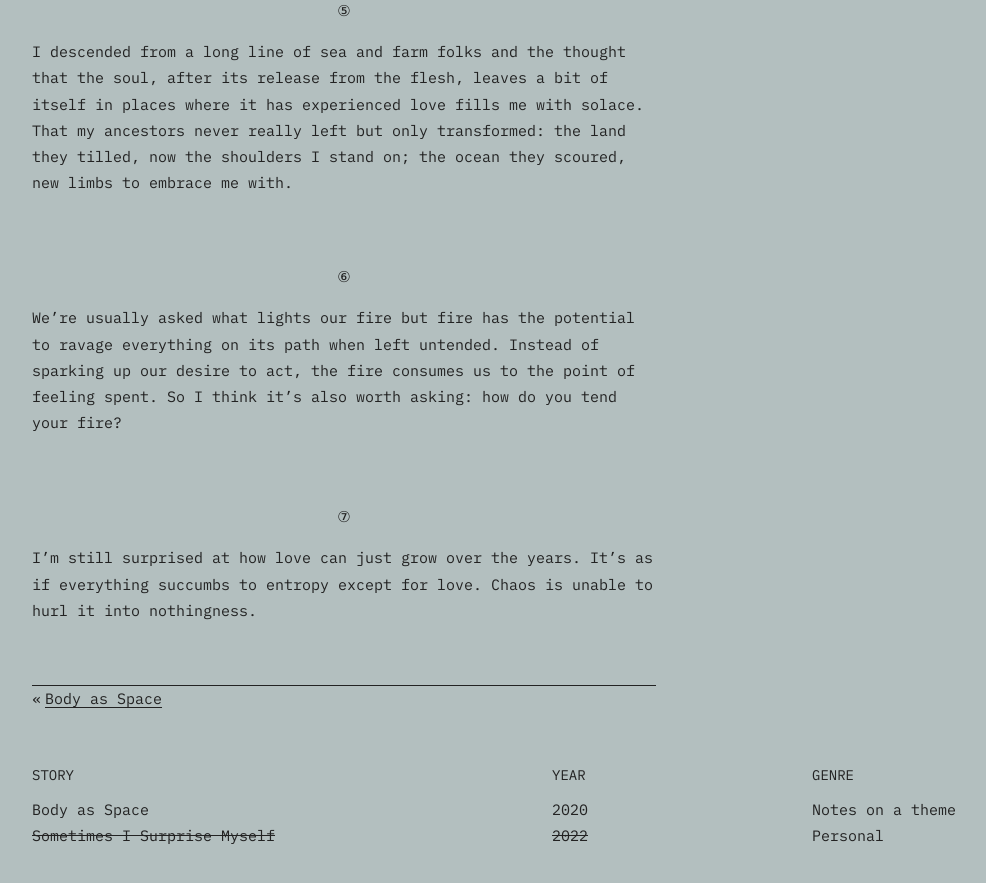
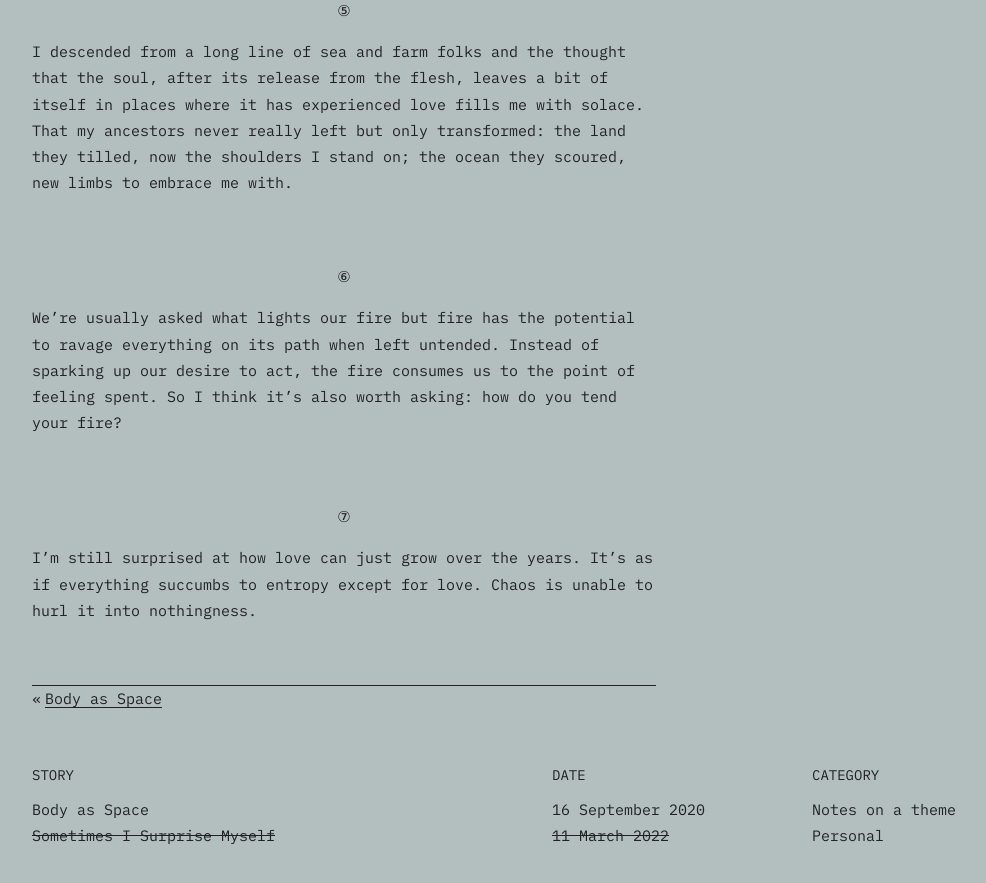
Before and after one commit to comballar/comballar.github.io, a Jekyll site: the page built from _posts/2022-03-11-sometimes-i-surprise-myself.md, in a window 1280 px wide and 900 px high, scrolled down 1262 px. Shown: the top 883 px of the window, without its empty margins (88-1074 px from the left). Built offline with Jekyll 4.4.1, drawn with Linux system fonts in a browser that asks for light colours.

Commit message:
Update _config.yml

```diff
--- a/_config.yml
+++ b/_config.yml
@@ -10,10 +10,10 @@ desc: >
   cultivating a lush inner/outer world.
 
 # posts
-date_format: "%Y"
+date_format: "%d %B %Y"
 post_title: Story
-post_date: Year
-post_cat: Genre
+post_date: Date
+post_cat: Category
 
 # post detail
 prev-next: true
```
